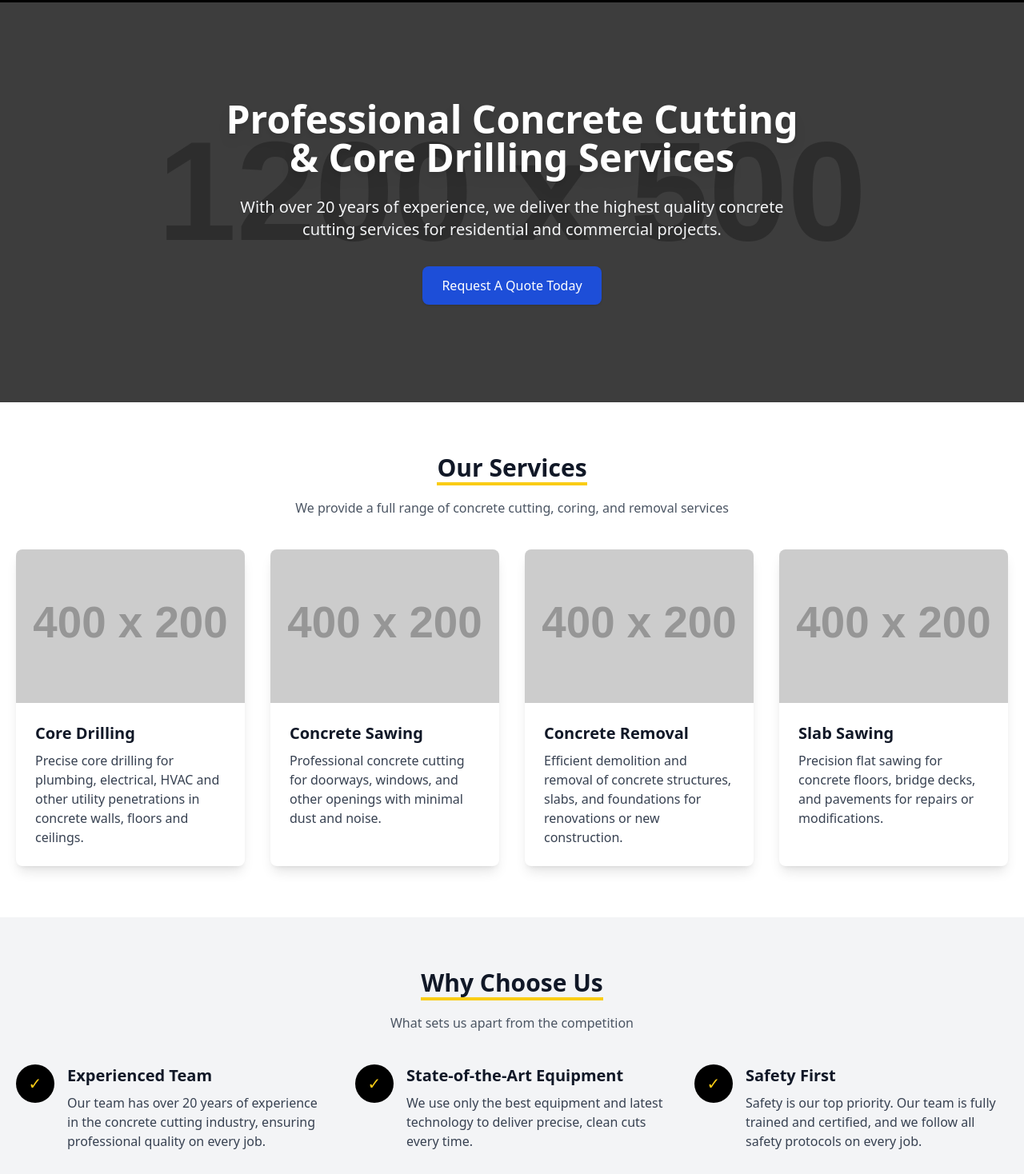
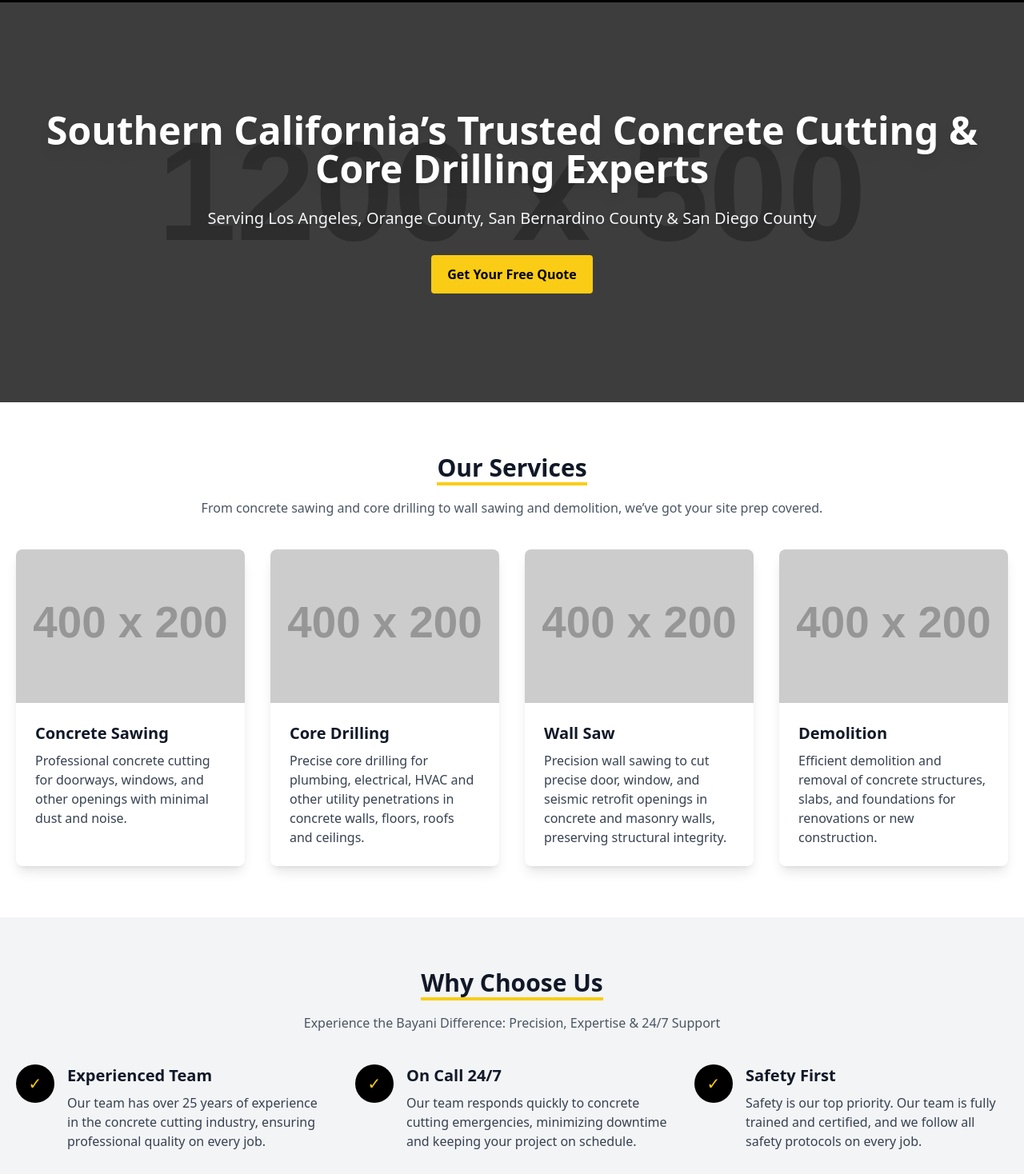
Before and after one commit to mmborado/bayani, an Eleventy site: page src/index.njk in a window 1280 px wide. Shown: the part 151-1619 px from the top of the page at 80% size. Built offline with nearby package versions, Linux system fonts and the light colour scheme; Eleventy itself is replaced by a stand-in of ours; files that its build step writes are made by us from their sources; placeholder pictures from the web are drawn by us.

Commit message:
patch: update homepage copy

```diff
--- a/src/_data/homepage.json
+++ b/src/_data/homepage.json
@@ -1,59 +1,59 @@
 {
   "meta": {
-    "title": "Home",
-    "description": "With over 20 years of experience, we deliver the highest quality concrete cutting services for residential and commercial projects."
+    "title": "Bayani Concrete Cutting",
+    "description": "Serving all of Southern California—from Santa Barbara to the San Diego—Bayani Concrete Cutting delivers expert concrete cutting, coring, slab & wall sawing, and removal throughout LA, OC, the Inland Empire & San Diego. Get your free estimate today!"
   },
   "site": {
     "title": "Bayani Concrete Cutting",
-    "phone": "555-123-4567",
+    "phone": "714-855-8929",
     "year": 2025
   },
   "hero": {
-    "heading": "Professional Concrete Cutting & Core Drilling Services",
-    "subheading": "With over 20 years of experience, we deliver the highest quality concrete cutting services for residential and commercial projects.",
-    "ctaText": "Request A Quote Today",
-    "ctaUrl": "#contact",
+    "heading": "Southern California’s Trusted Concrete Cutting & Core Drilling Experts",
+    "subheading": "Serving Los Angeles, Orange County, San Bernardino County & San Diego County",
+    "ctaText": "Get Your Free Quote",
+    "ctaUrl": "/contact",
     "backgroundImage": "https://placehold.co/1200x500"
   },
   "services": {
     "title": "Our Services",
-    "description": "We provide a full range of concrete cutting, coring, and removal services",
+    "description": "From concrete sawing and core drilling to wall sawing and demolition, we’ve got your site prep covered.",
     "list": [
-      {
-        "title": "Core Drilling",
-        "description": "Precise core drilling for plumbing, electrical, HVAC and other utility penetrations in concrete walls, floors and ceilings.",
-        "image": "https://placehold.co/400x200"
-      },
       {
         "title": "Concrete Sawing",
         "description": "Professional concrete cutting for doorways, windows, and other openings with minimal dust and noise.",
         "image": "https://placehold.co/400x200"
       },
       {
-        "title": "Concrete Removal",
-        "description": "Efficient demolition and removal of concrete structures, slabs, and foundations for renovations or new construction.",
+        "title": "Core Drilling",
+        "description": "Precise core drilling for plumbing, electrical, HVAC and other utility penetrations in concrete walls, floors, roofs and ceilings.",
         "image": "https://placehold.co/400x200"
       },
       {
-        "title": "Slab Sawing",
-        "description": "Precision flat sawing for concrete floors, bridge decks, and pavements for repairs or modifications.",
+        "title": "Wall Saw",
+        "description": "Precision wall sawing to cut precise door, window, and seismic retrofit openings in concrete and masonry walls, preserving structural integrity.",
+        "image": "https://placehold.co/400x200"
+      },
+      {
+        "title": "Demolition",
+        "description": "Efficient demolition and removal of concrete structures, slabs, and foundations for renovations or new construction.",
         "image": "https://placehold.co/400x200"
       }
     ]
   },
   "features": {
     "title": "Why Choose Us",
-    "description": "What sets us apart from the competition",
+    "description": "Experience the Bayani Difference: Precision, Expertise & 24/7 Support",
     "list": [
       {
         "icon": "✓",
         "title": "Experienced Team",
-        "description": "Our team has over 20 years of experience in the concrete cutting industry, ensuring professional quality on every job."
+        "description": "Our team has over 25 years of experience in the concrete cutting industry, ensuring professional quality on every job."
       },
       {
         "icon": "✓",
-        "title": "State-of-the-Art Equipment",
-        "description": "We use only the best equipment and latest technology to deliver precise, clean cuts every time."
+        "title": "On Call 24/7",
+        "description": "Our team responds quickly to concrete cutting emergencies, minimizing downtime and keeping your project on schedule."
       },
       {
         "icon": "✓",
@@ -79,7 +79,7 @@
   },
   "gallery": {
     "title": "Our Work",
-    "description": "See samples of our concrete cutting and core drilling projects",
+    "description": "Explore Our Precision Concrete Cutting & Core Drilling Portfolio",
     "images": [
       { "src": "/images/1.jpg", "alt": "Bayani Concrete Cutting Truck" },
       { "src": "/images/2.jpg", "alt": "Excavation Project" },
@@ -90,8 +90,8 @@
     ]
   },
   "cta": {
-    "heading": "Ready to Start Your Project?",
-    "text": "Contact us today for a free consultation and quote. Our team is ready to provide the professional concrete cutting services you need.",
+    "heading": "Ready to Break Ground?",
+    "text": "Request your free consultation and detailed quote today—our expert team delivers precision concrete sawing, core drilling, wall sawing, and demolition across Southern California.",
     "button": {
       "label": "Get Your Free Quote",
       "url": "/contact"
--- a/src/index.njk
+++ b/src/index.njk
@@ -11,7 +11,7 @@ eleventyComputed:
 <!-- Hero Section -->
 <section class="relative h-[500px] bg-center bg-cover" style="background-image:url('{{ data.hero.backgroundImage }}')">
   <div class="absolute inset-0 bg-black bg-opacity-70"></div>
-  <div class="relative z-10 max-w-3xl mx-auto px-5 text-center flex flex-col items-center justify-center h-full">
+  <div class="relative z-10 max-w-4xl mx-auto px-5 text-center flex flex-col items-center justify-center h-full">
     <h1 class="text-4xl md:text-5xl font-bold mb-6 drop-shadow-lg text-white">
       {{ data.hero.heading }}
     </h1>
@@ -19,7 +19,7 @@ eleventyComputed:
       {{ data.hero.subheading }}
     </p>
     <a href="{{ data.hero.ctaUrl }}"
-       class="inline-block bg-blue-700 text-white px-6 py-3 rounded-lg shadow hover:bg-blue-800 transition">
+       class="bg-yellow-400 text-black px-5 py-3 font-bold rounded hover:bg-yellow-500 transition duration-300">
       {{ data.hero.ctaText }}
     </a>
   </div>
```
